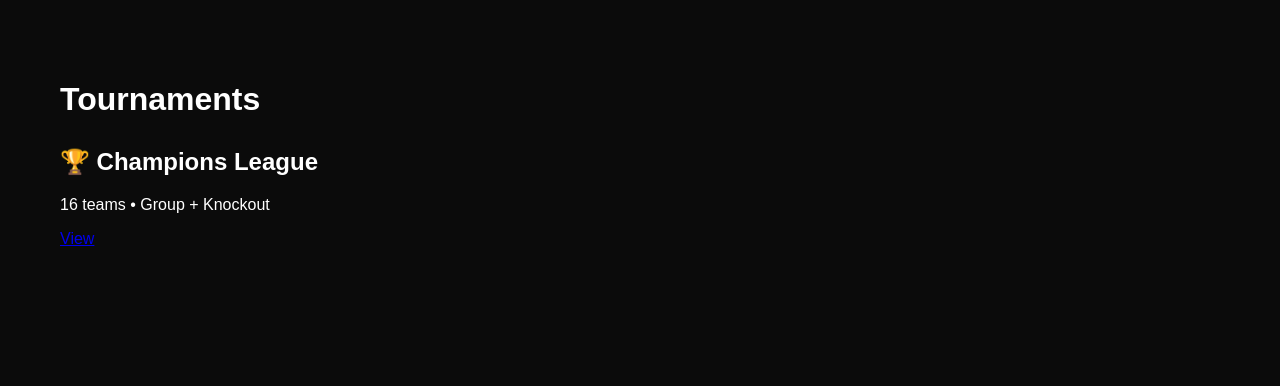
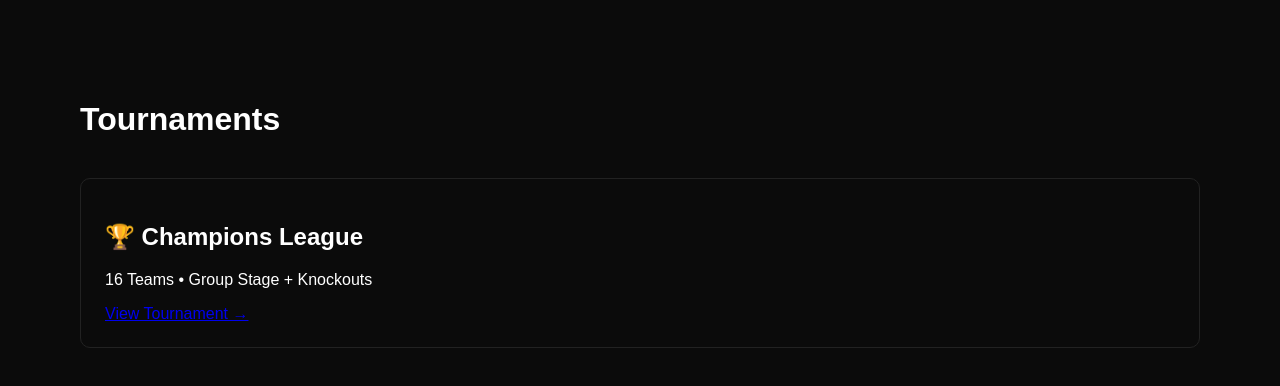
Before and after one commit to ashunium/blitz-soccer, a Next.js app: page /tournaments in a window 1280 px wide. Shown: the top 386 px of the page. Built offline with nearby package versions, Linux system fonts and the light colour scheme.

Commit message:
Enhance Tournaments page layout and styling
Updated styling and content for the Tournaments page.

```diff
--- a/app/tournaments/page.js
+++ b/app/tournaments/page.js
@@ -1,12 +1,17 @@
 export default function Tournaments() {
   return (
-    <main style={{ padding: "60px" }}>
+    <main style={{ padding: "80px" }}>
       <h1>Tournaments</h1>
 
-      <div style={{ marginTop: "30px" }}>
+      <div style={{
+        marginTop: "40px",
+        padding: "24px",
+        border: "1px solid #222",
+        borderRadius: "10px"
+      }}>
         <h2>🏆 Champions League</h2>
-        <p>16 teams • Group + Knockout</p>
-        <a href="/tournaments/champions-league">View</a>
+        <p>16 Teams • Group Stage + Knockouts</p>
+        <a href="/tournaments/champions-league">View Tournament →</a>
       </div>
     </main>
   );
```
